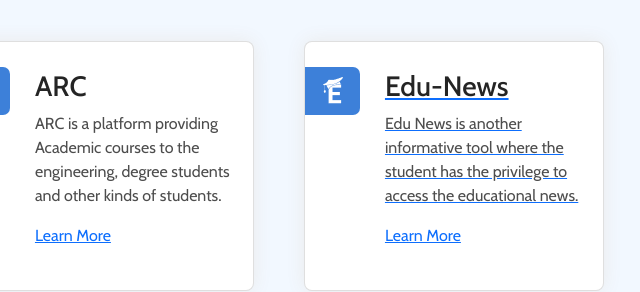
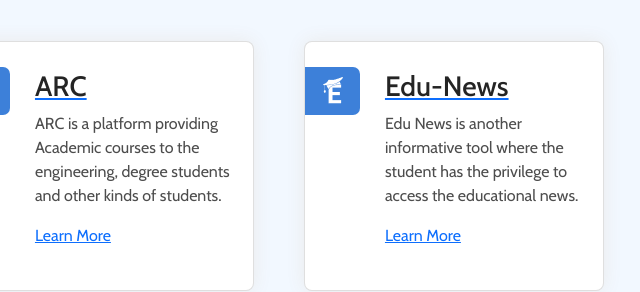
Before and after one commit to everly-gif/Skygoal.eduaction, a plain HTML site: page index.html in a window 1280 px wide. Shown: the part 668-960 px from the top of the page, 536-1176 px from the left. Drawn offline with nearby package versions, Linux system fonts and the light colour scheme.

Commit message:
Update index.html

```diff
--- a/index.html
+++ b/index.html
@@ -468,7 +468,7 @@ talent solutions.
           </div>
 
           <div class="card-body">
-            <h3>ARC</h3>
+            <a href="https://www.arc.skygoal.education/">  <h3>ARC</h3></a>
             <p class="">
               ARC is a platform providing Academic courses to the engineering,
               degree students and other kinds of students.
@@ -484,10 +484,10 @@ talent solutions.
 
           <div class="card-body">
             <a href="https://news.skygoal.education">  <h3>Edu-News</h3></a>
-         <a href="https://news.skygoal.education">    <p class="text-justify">
+         <p class="text-justify">
               Edu News is another informative tool where the student has the
               privilege to access the educational news.
-           </p></a>
+           </p>
             <a href="https://news.skygoal.education">Learn More</a>
           </div>
         </div>
```
